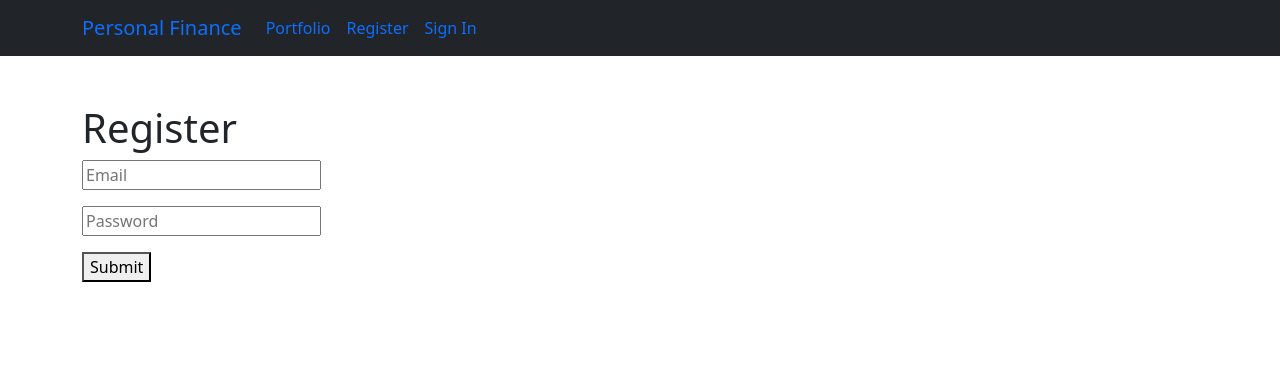
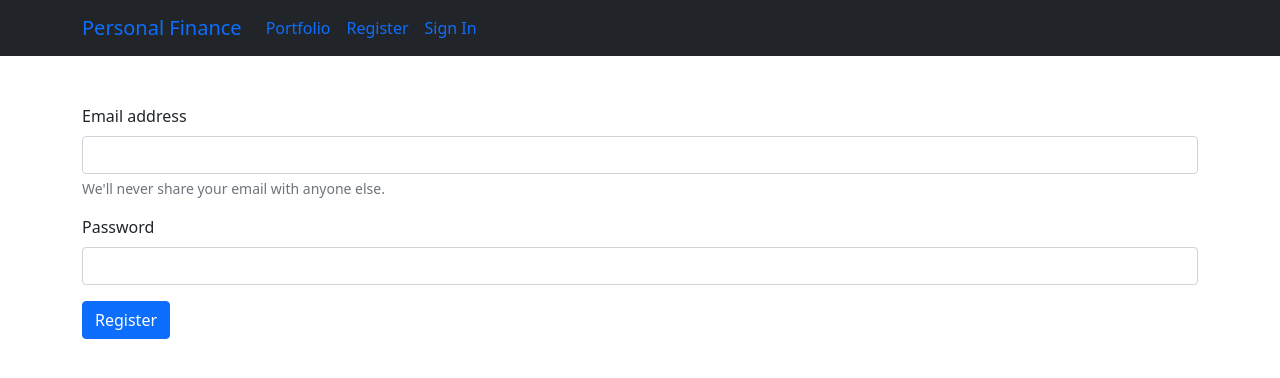
Before and after one commit to toto-castaldi/personal-finance, a Vue app in the folder site/: page /register in a window 1280 px wide. Shown: the top 378 px of the page. Built offline with nearby package versions, Linux system fonts and the light colour scheme; no server answers.

Commit message:
register form

```diff
--- a/site/src/components/PortfolioTrend.vue
+++ b/site/src/components/PortfolioTrend.vue
@@ -6,6 +6,9 @@
 import { onMounted, reactive, defineComponent } from "vue";
 import { LineChart } from "vue-chart-3";
 import { Chart, registerables } from "chart.js";
+import { getAuth } from "firebase/auth";
+import utils from "../utils.js";
+
 
 Chart.register(...registerables);
 
@@ -19,8 +22,9 @@ export default defineComponent({
     onMounted(async () => {
       const jConfig = await fetch("/config.json");
       const config = await jConfig.json();
+      const uid = getAuth().currentUser.uid;
       const response = await fetch(
-        `${config.apiUrl}/portfolio-values/nhriZ1orHofgLw72aiEmZoBBEOs2/EUR`
+        `${config.apiUrl}/portfolio-values/${uid}/EUR`
       );
       const rjson = await response.json();
       const labels = [];
@@ -31,10 +35,12 @@ export default defineComponent({
         borderColor: "rgb(75, 192, 192)",
         tension: 0.1,
       };
-      for (const r of rjson) {
-        if (r.total_amount != null) {
-          labels.push(r.the_date);
-          dataset.data.push(r.total_amount);
+      if (utils.isIterable(rjson)) {
+        for (const r of rjson) {
+          if (r.total_amount != null) {
+            labels.push(r.the_date);
+            dataset.data.push(r.total_amount);
+          }
         }
       }
 
--- /dev/null
+++ b/site/src/utils.js
@@ -0,0 +1,8 @@
+export default {
+    isIterable: (obj) => {
+        if (obj == null) {
+            return false;
+        }
+        return typeof obj[Symbol.iterator] === 'function';
+    }
+}
--- a/site/src/views/Register.vue
+++ b/site/src/views/Register.vue
@@ -1,14 +1,18 @@
 <template>
     <div class="container mt-5">
-    <div class="row">
-      <div class="col-md-12">
-          <h1>Register</h1>
-          <p><input type="text" v-model="email" placeholder="Email" /></p>
-          <p><input type="password" v-model="password" placeholder="Password" /></p>
-          <p><button @click="register">Submit</button></p>
-      </div>
+        <form>
+            <div class="mb-3">
+                <label for="registerEmail" class="form-label">Email address</label>
+                <input type="email" v-model="email" class="form-control" id="registerEmail" aria-describedby="emailHelp">
+                <div id="emailHelp" class="form-text">We'll never share your email with anyone else.</div>
+            </div>
+            <div class="mb-3">
+                <label for="registerPassword" class="form-label">Password</label>
+                <input v-model="password" type="password" class="form-control" id="registerPassword">
+            </div>
+            <button type="submit" @click="register" class="btn btn-primary">Register</button>
+        </form>
     </div>
-  </div>
 </template>
 <script setup>
     import { ref } from "vue";
--- a/site/src/views/SignIn.vue
+++ b/site/src/views/SignIn.vue
@@ -25,7 +25,7 @@
         signInWithEmailAndPassword(auth, email.value, password.value)
         .then((data) => {
             console.log("successfully signed in");
-            console.log(auth.currentUser);
+            console.log(auth.currentUser.uid);
             router.push("/portfolio");
         })
         .catch((error) => {
```
